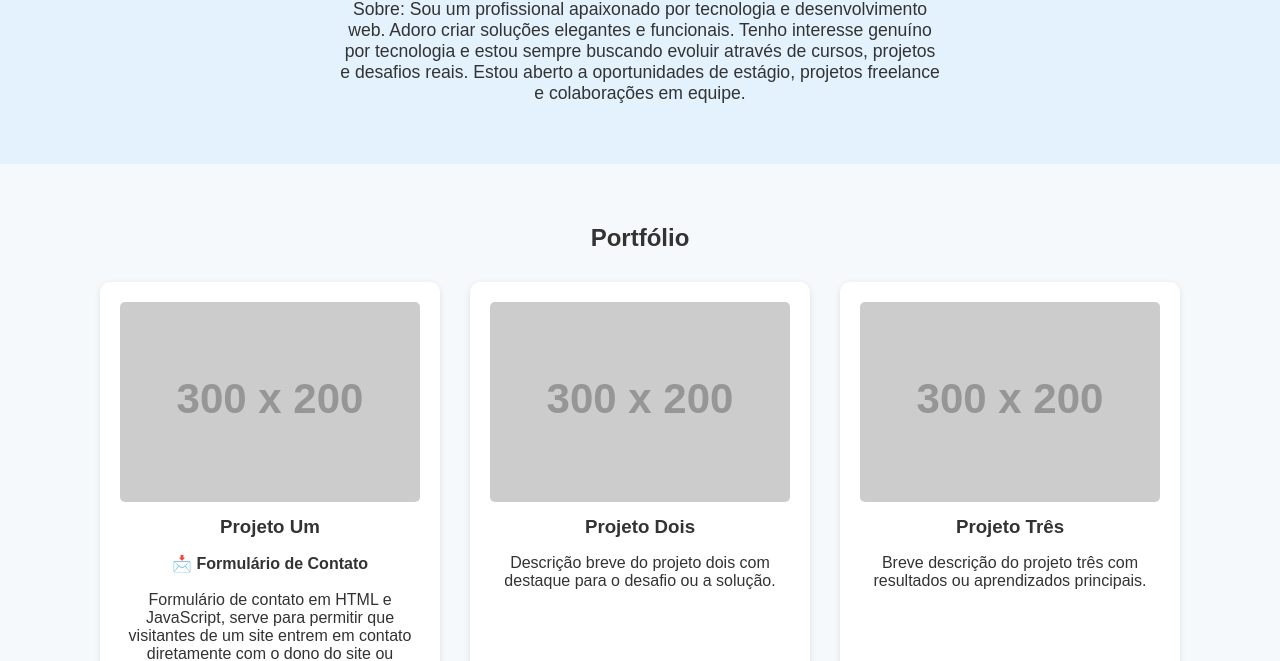
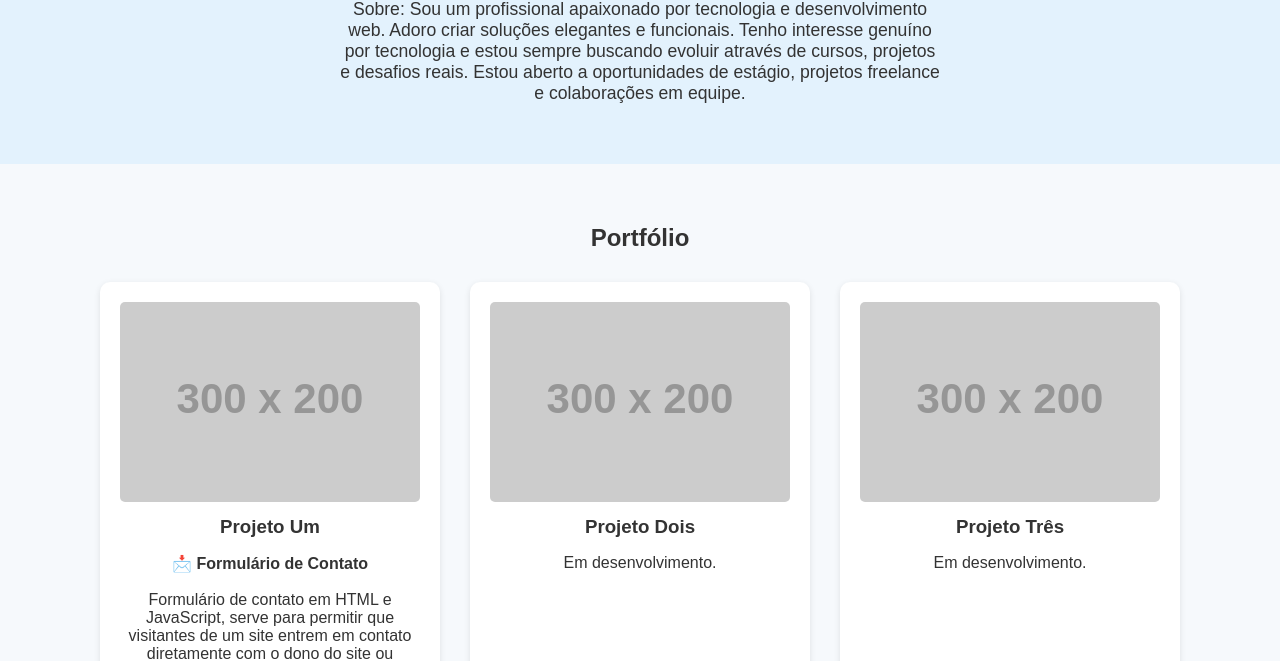
Before and after one commit to alanlpdev/site-pessoal-html-css, a plain HTML site: page index.html in a window 1280 px wide. Shown: the part 143-804 px from the top of the page. Drawn offline with Linux system fonts and the light colour scheme; placeholder pictures from the web are drawn by us.

Commit message:
Update index.html

```diff
--- a/index.html
+++ b/index.html
@@ -60,13 +60,13 @@ equipe.
       <div class="project">
         <img src="https://via.placeholder.com/300x200" alt="Projeto 2">
         <h3>Projeto Dois</h3>
-        <p>Descrição breve do projeto dois com destaque para o desafio ou a solução.</p>
+        <p>Em desenvolvimento.</p>
       </div>
       <!-- Projeto 3 -->
       <div class="project">
         <img src="https://via.placeholder.com/300x200" alt="Projeto 3">
         <h3>Projeto Três</h3>
-        <p>Breve descrição do projeto três com resultados ou aprendizados principais.</p>
+        <p>Em desenvolvimento.</p>
       </div>
     </div>
   </section>
```
